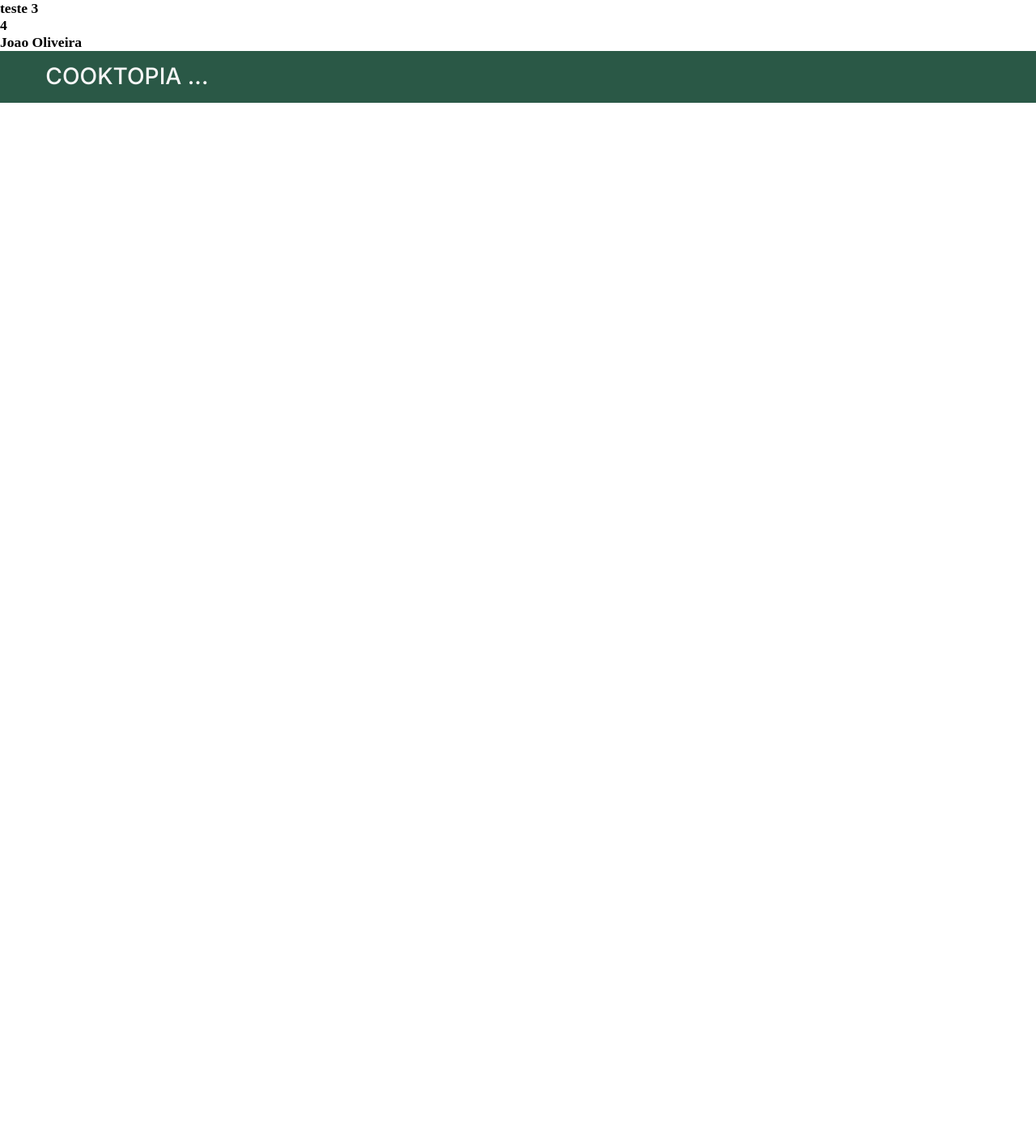
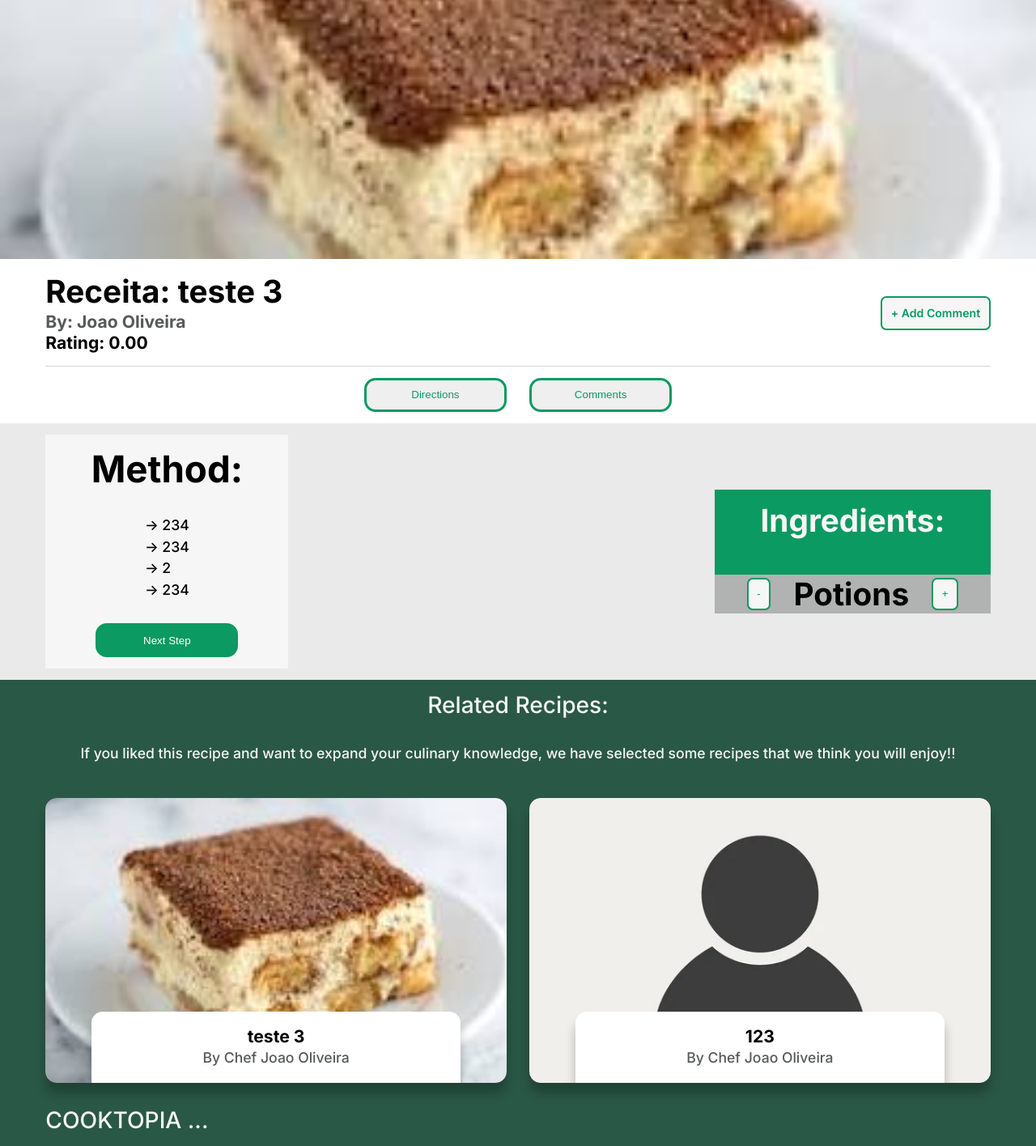
Before and after one commit to dwecks/DIAM-Django-Cooktopia, a Django app: page /recipes/4/ in a window 1280 px wide. Shown: the part 64-1480 px from the top of the page at 81% size. Before the commit the page ends 191 px from the top, so only its background shows below. Run offline with Django 4.2, Linux system fonts and the light colour scheme; a user stored in the database is signed in; data comes from the database, SQL or seed files in the repository; some libraries are stand-ins or nearby versions.

Commit message:
Detalhes da receita

```diff
--- a/cooktopia/forms.py
+++ b/cooktopia/forms.py
@@ -115,6 +115,29 @@ class RecipeStepsForm(forms.ModelForm):
 RecipeStepsFormSet = modelformset_factory(
     RecipeSteps, form=RecipeStepsForm, extra=5)
 
+class AddCommentForm(forms.ModelForm):
+
+    def __init__(self, *args, **kwargs):
+        self.request = kwargs.pop('request', None)
+        self.recipe = kwargs.pop('recipe', None)
+        super().__init__(*args, **kwargs)
+
+    class Meta:
+        model = Comment
+        fields = ["description"]
+        widgets = {
+            'description': forms.Textarea(attrs={'class': 'lbl-r l2-r', 'placeholder': "Describe this dish to someone who's never tasted it before?"},),
+        }
+
+    def save(self, commit=True):
+        comment = super().save(commit=False)
+        comment.chef = self.request.user.chef
+        comment.recipe = self.recipe
+        if commit:
+            comment.save()
+        return comment
+
+
 
 class ProfileImgForm(forms.Form):
     user_image = forms.FileField(
--- a/cooktopia/models.py
+++ b/cooktopia/models.py
@@ -15,11 +15,6 @@ class ChefFollower(models.Model):
         Chef, related_name='followers', on_delete=models.CASCADE)
     follower = models.ForeignKey(
         Chef, related_name='following', on_delete=models.CASCADE)
-
-
-class Comment(models.Model):
-    description = models.CharField(max_length=200)
-    chef = models.OneToOneField(Chef, on_delete=models.CASCADE)
 
 
 class Ingridient(models.Model):
@@ -56,8 +51,12 @@ class Recipe(models.Model):
     preparationTime = models.DecimalField(max_digits=3, decimal_places=0)
     mealType = models.ForeignKey(MealType, on_delete=models.DO_NOTHING)
     rating = models.DecimalField(max_digits=3, decimal_places=2)
-    comments = models.ForeignKey(Comment, null=True, on_delete=models.CASCADE)
     chef = models.ForeignKey(Chef, on_delete=models.CASCADE)
+
+class Comment(models.Model):
+    description = models.CharField(max_length=200)
+    chef = models.ForeignKey(Chef, on_delete=models.CASCADE)
+    recipe = models.ForeignKey(Recipe, null=True, on_delete=models.CASCADE, related_name="comments") #tirar o null
 
 
 class RecipeSteps(models.Model):
--- a/cooktopia/static/css/style.css
+++ b/cooktopia/static/css/style.css
@@ -33,6 +33,16 @@ flex: 1;
 
 background: var(--P700);
 }
+
+/**************************/
+/* Recipe */
+/**************************/
+
+.recipe-border{
+    border-bottom: 1px solid var(--N300);
+}
+
+
 
 /**************************/
 /* Profile */
--- a/cooktopia/templates/cooktopia/recipe.html
+++ b/cooktopia/templates/cooktopia/recipe.html
@@ -1,10 +1,121 @@
 {% extends 'base.html' %}
 <!-- Configurar path nas setting -->
+{% load static %}
+
+{% block css %}
+    <link rel="stylesheet" href="{% static '/css/style.css' %}" />
+    <link rel="stylesheet" href="{% static '/css/forms.css' %}" />
+{% endblock %}
 
 {% block title %} Recipe {% endblock %}
 
 {% block content %}
-    <h1>{{recipe.title}}</h1>
-    <h1>{{recipe.id}}</h1>
-    <h1>{{recipe.chef.name}}</h1>
+
+<img class="banner" src="{{recipe.image.url}}" alt="Recipe Banner">
+
+    <section class="section">
+        <header class="pad-xs sticty-marker">
+            <div class="flex-r recipe-border pad-b-s">
+            <div>
+                <h1 class="h2">Receita: {{recipe.title}}</h1>
+                <h4 class="h4 N700-c">By: {{recipe.chef.name}}</h4>
+                <h4 class="h4">Rating: {{recipe.rating}}</h4>
+            </div>
+                <button class="btn-r add-btn l2-b" id="btn-addcom">+ Add Comment</button>
+            </div>
+        </header>
+            <ul class="flex-r-c l1-r pad-t-s">
+                <button class="btn-swipe" id="btn-dir">Directions </button>
+                <button class="btn-swipe" id="btn-com">Comments</button>
+            </ul>
+    </section>
+
+    <section class="section flex-r N200-b" id="tbl-com">
+
+        <div class="recipe-step N100-b">
+            <div class="section flex-c">
+
+                <h1 class="h1">Method:</h1>
+                <div>
+                    {% for step in steps%}
+                        <h1 class="p1-b"> -> {{step.step}}</h1>
+                    {% endfor %}
+                </div>
+                <button class="btn-swipe-i" id="btn-com">Next Step</button>
+
+            </div>
+        </div>
+
+        <aside class="recipe-ingredients P500-b" id="tbl-dir">
+            <div class="section flex-c">
+            <h2 class="h2 N100-c">Ingredients:</h2>
+            <div>
+                {% for i in ingredients%}
+                    <h4 class="p1-b N100-c">{{i.quantity}} -> {{i.ingredient.name}}</h4>
+                {% endfor %}
+            </div>
+            </div>
+            <div class="N400-b flex-r-c">
+                <button class="btn-r" id="btn-com">-</button>
+                <h2 class="h2">Potions</h2>
+                <button class="btn-r" id="btn-com">+</button>
+            </div>
+        </aside>
+
+        <!--
+
+        <aside class="recipe-ingredients P500-b" id="tbl-dir">
+            <div class="section flex-c">
+                <h2 class="h2 N100-c">Ingredients:</h2>
+                <div id="ingredient-list">
+
+                </div>
+            </div>
+            <div class="N400-b flex-r-c">
+                <button class="btn-r" id="btn-com-minus">-</button>
+                <h2 class="h2">Potions</h2>
+                <button class="btn-r" id="btn-com-plus">+</button>
+            </div>
+        </aside>
+
+        -->
+
+    </section>
+
+    <section class="section N200-b pad-b-s hide" id="tbl-com">
+
+        <h1 class="h1">Comments:</h1>
+
+        {% for comment in comments %}
+            <div class="N100-b recipe-border pad-b-s ">
+            <h1 class="h4">{{comment.chef.name}}</h1>
+            <h1 class="p1-b">{{comment.description}}</h1>
+            </div>
+        {% endfor %}
+
+    </section>
+
+    <section class="section N200-b pad-b-m hide" id="tbl-addcom">
+        <form method="post">
+            {% csrf_token %}
+            {{ commentForm }}
+            <button class="btn-swipe-i" type="submit">Enviar</button>
+        </form>
+    </section>
+
+
+
+    <section class="section pad-l grid grid--3-cols P700-b pad-b-m">
+        <header class="grid-header flex-c pad-b-s">
+            <h3 class="h3 N100-c">Related Recipes:</h3>
+            <p class="p1-b N100-c">If you liked this recipe and want to expand your culinary knowledge, we have selected some recipes that we think you will enjoy!!</p>
+        </header>
+            {% for recipe in related_recipes %}
+                {% include 'cooktopia/snippets/basicRecipeCard.html' %}
+            {% endfor %}
+    </section>
+
+
+<script defer src="{% static '/js/recipe.js' %}"></script>
+
 {% endblock %}
--- a/cooktopia/views.py
+++ b/cooktopia/views.py
@@ -17,6 +17,7 @@ from django.views import View
 from .models import MealType
 from django.db.models import Q
 from .models import Recipe
+from django.shortcuts import render, get_object_or_404
 
 # forms
 from django.views.generic.edit import CreateView, FormView
@@ -55,15 +56,25 @@ class RecipeView(View):
     def get(self, request, recipe_id):
         context = {}
         context['MEDIA_URL'] = settings.MEDIA_URL
-        context["recipe"] = Recipe.objects.get(id=recipe_id)
+        context["recipe"] = get_object_or_404(Recipe, id=recipe_id)
+        context["steps"] = RecipeSteps.objects.filter(recipe=context["recipe"])
+        context["comments"] = Comment.objects.filter(recipe=context["recipe"])
+        context["ingredients"] = RecipeIngredient.objects.filter(recipe=context["recipe"])
+        context['related_recipes'] = Recipe.objects.filter(mealType= context["recipe"].mealType)[:3]
+        context["commentForm"] = AddCommentForm(request=request)
         return render(request, self.template_name, context)
 
     def post(self, request, recipe_id):
-        pass
+        recipe = get_object_or_404(Recipe, id=recipe_id)
+        form = AddCommentForm(request.POST, request = request, recipe=recipe)
+        if form.is_valid():
+            form.save()
+        return HttpResponseRedirect(reverse('recipe', args=[recipe_id]))
 
 def meal_types_view(request):
     meal_types = MealType.objects.all()
     return render(request, 'my_template.html', {'meal_types': meal_types})
+
 
 def difficulties_view(request):
     difficulties = Difficulty.objects.all()
@@ -95,6 +106,7 @@ def filter_by_preparation_time(request):
         'recipes': recipes
     }
     return render(request, 'filter_by_preparation_time.html', context)
+
 def filter_by_difficulty(request, difficulty_id):
     difficulty = Difficulty.objects.get(pk=difficulty_id)
     recipes = Recipe.objects.filter(difficulty=difficulty)
--- a/static/css/styles.css
+++ b/static/css/styles.css
@@ -236,11 +236,11 @@ margin-top: 6rem;
 }
 
 /* 2 colores boder*/
-.colors-effect a {
+.colors-effect a, .btn-border {
   position: relative;
 }
 
-.colors-effect a:before {
+.colors-effect a:before, .btn-border:before {
   content: "";
   width: 0;
   height: 5px;
@@ -251,7 +251,7 @@ margin-top: 6rem;
   transition: all 0.5s;
 }
 
-.colors-effect a:after {
+.colors-effect a:after, .btn-border:after {
   content: "";
   width: 0;
   height: 5px;
@@ -262,12 +262,12 @@ margin-top: 6rem;
   transition: all 0.5s;
 }
 
-.colors-effect a:hover:before {
+.colors-effect a:hover:before, .btn-border:hover:before {
   width: 50%;
   transform: translateX(100%);
 }
 
-.colors-effect a:hover:after {
+.colors-effect a:hover:after, .btn-border:hover:after {
   width: 50%;
   transform: translateX(-100%);
 }
@@ -563,3 +563,7 @@ margin-top: 6rem;
 .country-img{
   height: 100%;
 }
+
+.hide{
+  display: none;
+}
--- /dev/null
+++ b/static/js/recipe.js
@@ -0,0 +1,36 @@
+const btn1 = document.querySelector("#btn-dir");
+const btn2 = document.querySelector("#btn-com");
+const btn3 = document.querySelector("#btn-addcom");
+const tbl1 = document.querySelector("#tbl-dir");
+const tbl2 = document.querySelector("#tbl-com");
+const tbl3 = document.querySelector("#tbl-addcom");
+
+const removeclass = function (e) {
+  if (e.classList.contains("hide")) e.classList.remove("hide");
+};
+
+const addclass = function (e) {
+  if (!e.classList.contains("hide")) e.classList.add("hide");
+};
+
+const act1 = function () {
+  removeclass(tbl1);
+  addclass(tbl2);
+  addclass(tbl3);
+};
+
+const act2 = function () {
+  removeclass(tbl2);
+  addclass(tbl1);
+  addclass(tbl3);
+};
+
+const act3 = function () {
+  removeclass(tbl2);
+  removeclass(tbl3)
+  addclass(tbl1);
+};
+
+btn1.addEventListener("click", act1);
+btn2.addEventListener("click", act2);
+btn3.addEventListener("click", act3);
```
Also changed, not shown: cooktopia/migrations/0012_remove_recipe_comments_comment_recipe.py (added), cooktopia/migrations/0013_alter_comment_chef.py (added), cooktopia/urls.py (line endings or trailing spaces), db.sqlite3.
